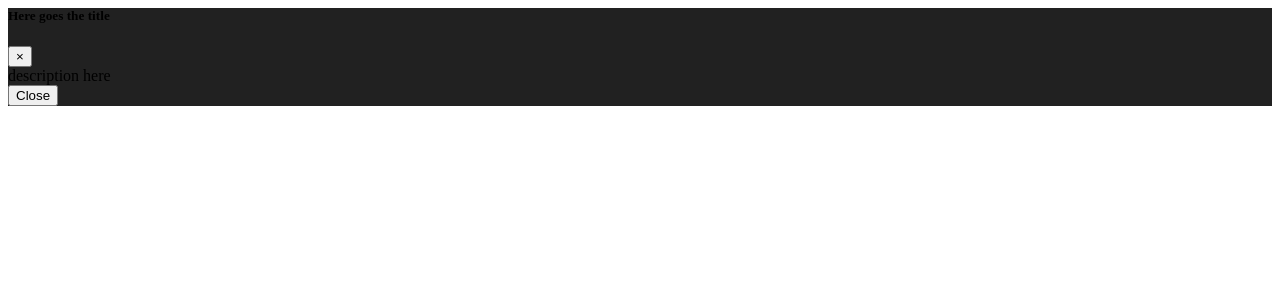
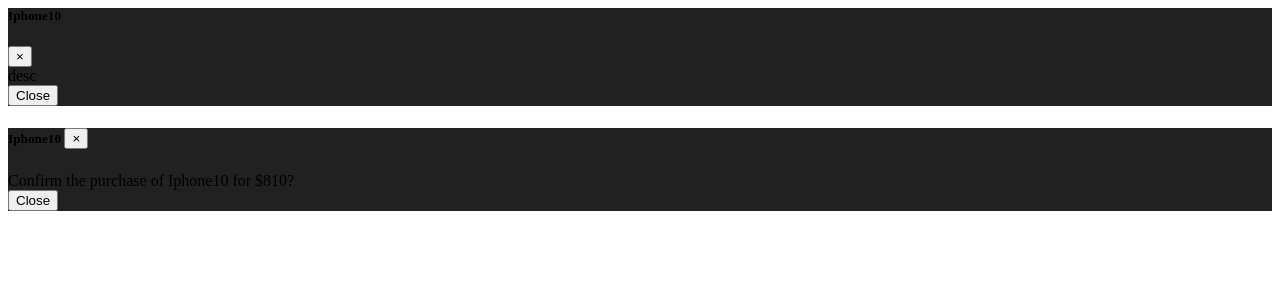
Before and after one commit to James-h95/login-website, a Flask app: template market/templates/includes/items_modals.html in a window 1280 px wide. Shown: the top 300 px of the page. Run offline with Flask 3, Linux system fonts and the light colour scheme; the template is opened without the code that fills it: values that come from a table or form of the project are taken from there, others are empty.

Commit message:
Connected purchase button to respective modal.

```diff
--- a/market/templates/includes/items_modals.html
+++ b/market/templates/includes/items_modals.html
@@ -6,7 +6,7 @@
 </style>
 
 <!-- More Info -->
-<div class="modal fade" id="Modal-MoreInfo"
+<div class="modal fade" id="Modal-MoreInfo-{{ item.id }}"
      tabindex="-1"
      aria-labelledby="exampleModalLabel" aria-hidden="true">
   <div class="modal-dialog">
@@ -14,7 +14,7 @@
       <div class="modal-header">
         <h5 class="modal-title" id="ModalLabel">
           <!-- -->
-          Here goes the title
+          {{ item.name }}
         </h5>
         <button type="button" class="close"
                 data-dismiss="modal" aria-label="Close">
@@ -22,8 +22,7 @@
         </button>
       </div>
       <div class="modal-body">
-
-        description  here
+        {{ item.description }}
       </div>
       <div class="modal-footer">
         <button type="button" class="btn btn-secondary"
@@ -33,3 +32,31 @@
     </div>
   </div>
 </div>
+
+<!-- Purchase confirm -->
+<div class="modal fade" id="Modal-PurchaseConfirm-{{ item.id }}"
+     tabindex="-1"
+     aria-labelledby="exampleModalLabel" aria-hidden="true">
+  <div class="modal-dialog">
+    <div class="modal-content">
+      <div class="modal-header">
+        <h5 class="modal-title" id="ModalLabel">
+          <!-- -->
+          {{ item.name }}
+
+        <button type="button" class="close"
+                data-dismiss="modal" aria-label="Close">
+          <span aria-hidden="true">&times;</span>
+        </button>
+      </div>
+      <div class="modal-body">
+        Confirm the purchase of {{ item.name }} for ${{ item.price }}?
+      </div>
+      <div class="modal-footer">
+        <button type="button" class="btn btn-secondary"
+                data-dismiss="modal">Close
+        </button>
+      </div>
+    </div>
+  </div>
+</div>
```
Also changed, not shown: market/templates/market.html (+4 -3 lines).
